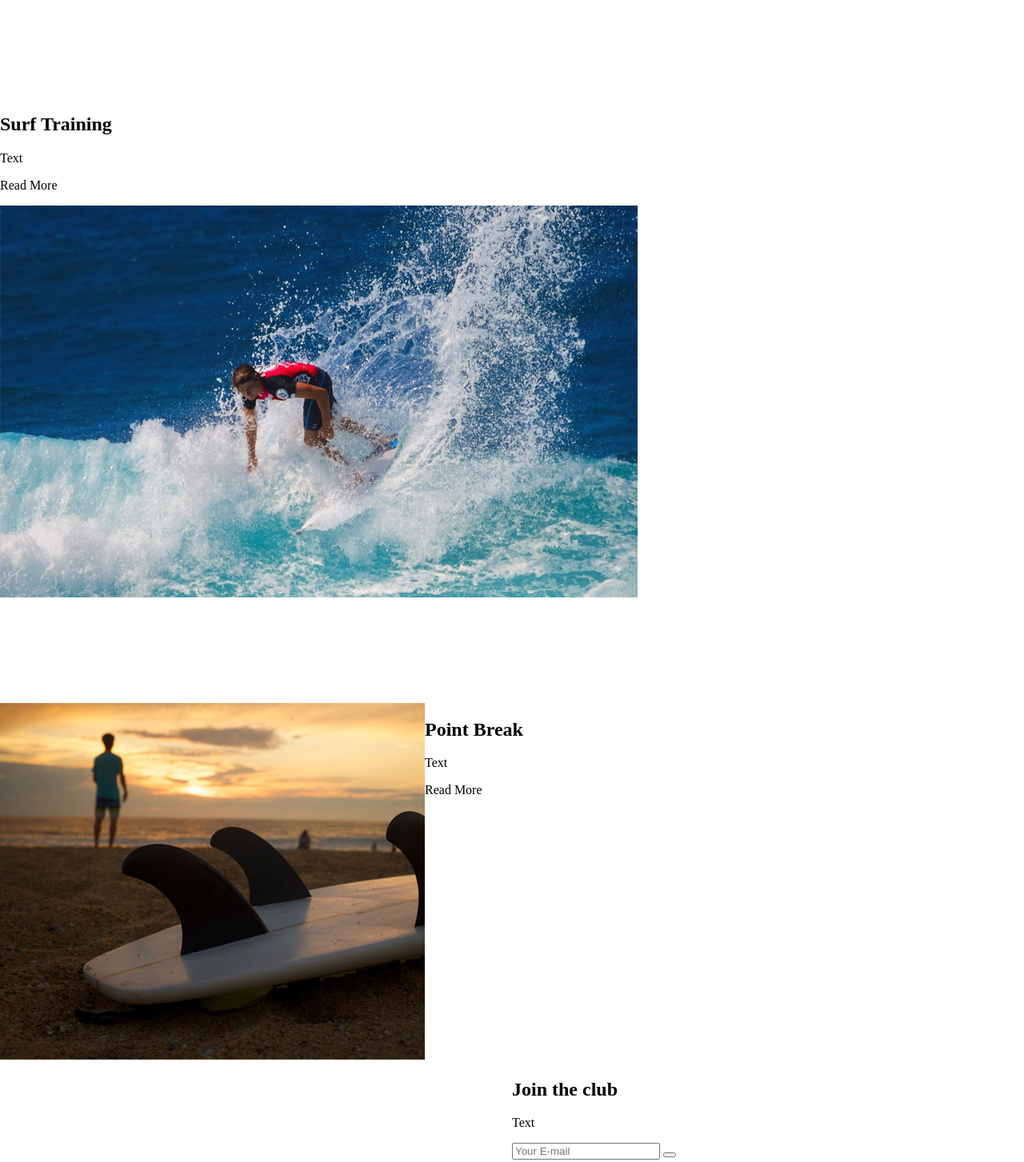
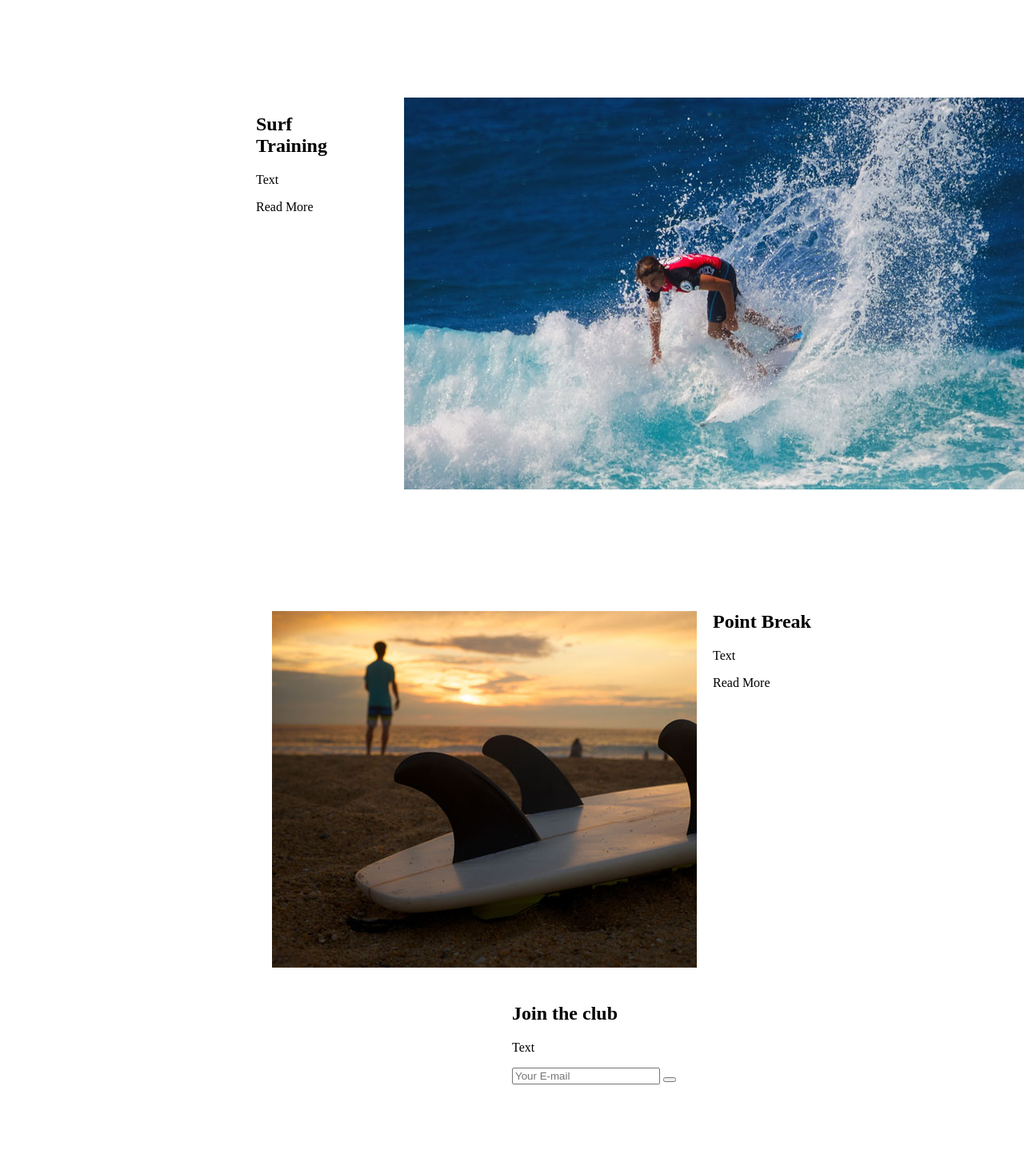
Before and after one commit to Louise1987/beautiful-escape, a plain HTML site: page index.html in a window 1280 px wide. Shown: the part 2020-3473 px from the top of the page at 80% size. Drawn offline with Linux system fonts and the light colour scheme.

Commit message:
CSS
styling

```diff
--- a/index.html
+++ b/index.html
@@ -73,11 +73,13 @@
 				<p class="c-text-inspiring">Text</p>
 				<p class="c-read-more" id="expandable-section-1" tabindex="-1">Read More</p>
 			</div>
-				<img src="img/surferonwave2.jpg">
+				<div class="c-surf-training--image">
+					<img src="img/surferonwave2.jpg">
+				</div>
 			</div>
 
 			<div class="c-point-break">
-				<div class="c-point-break--image-right">
+				<div class="c-point-break--image">
 						<img src="img/sunset.jpg">
 				</div>
 					<div class="c-point-break__flex">
--- a/style.css
+++ b/style.css
@@ -79,15 +79,25 @@ body{
 	margin-bottom:10%;
 }
 
-.c-section__surf-training{
+.c-surf-training{
 	display: flex;
 	flex-direction: row;
+	margin-left: 25%;
+}
+
+.c-surf-training--image{
+	padding-left: 10%;
 }
 
 .c-point-break{
 	display: flex;
 	flex-direction: row;
 	margin-top:10%;
+}
+
+.c-point-break--image{
+	padding-left: 25%;
+	margin:20px;
 }
 
 .c-point-break__text{
```
